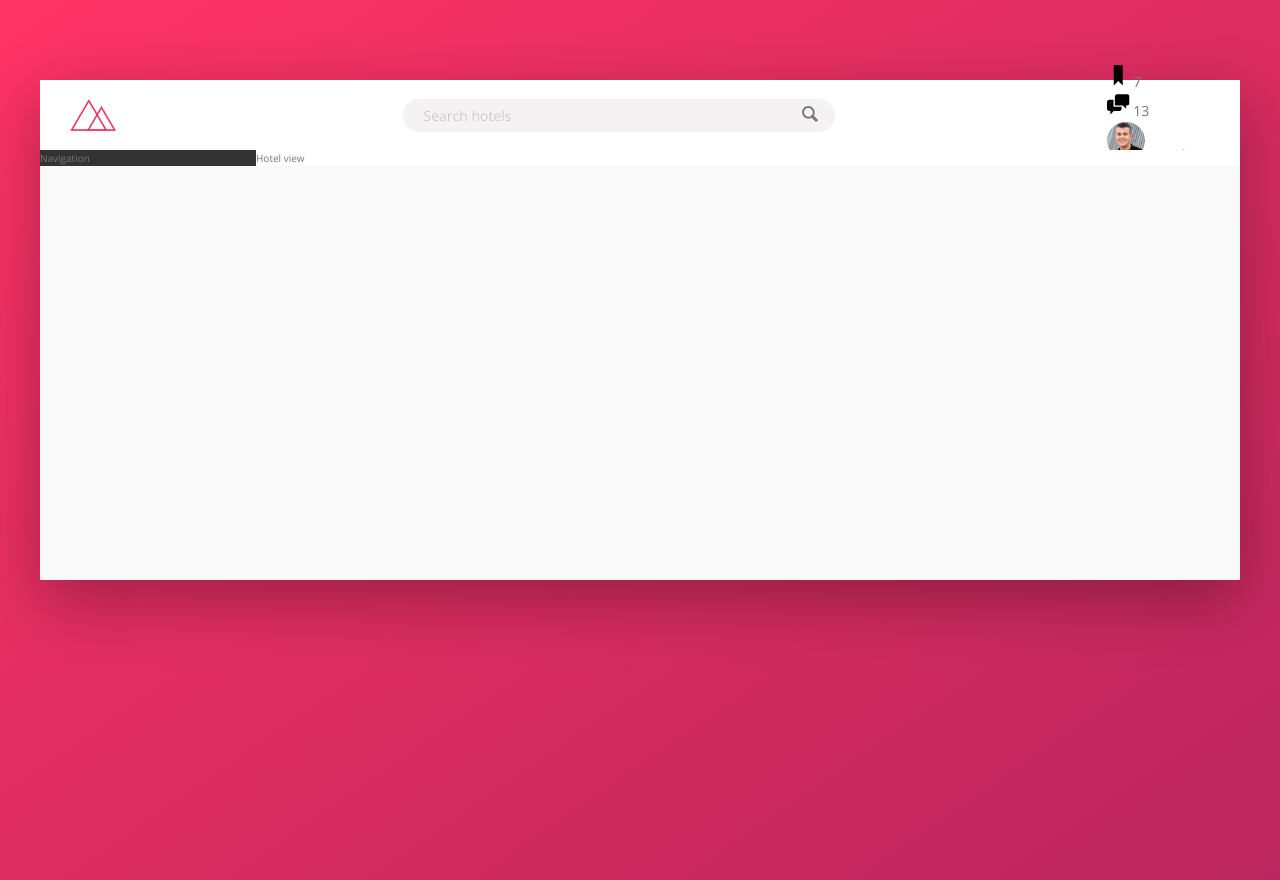
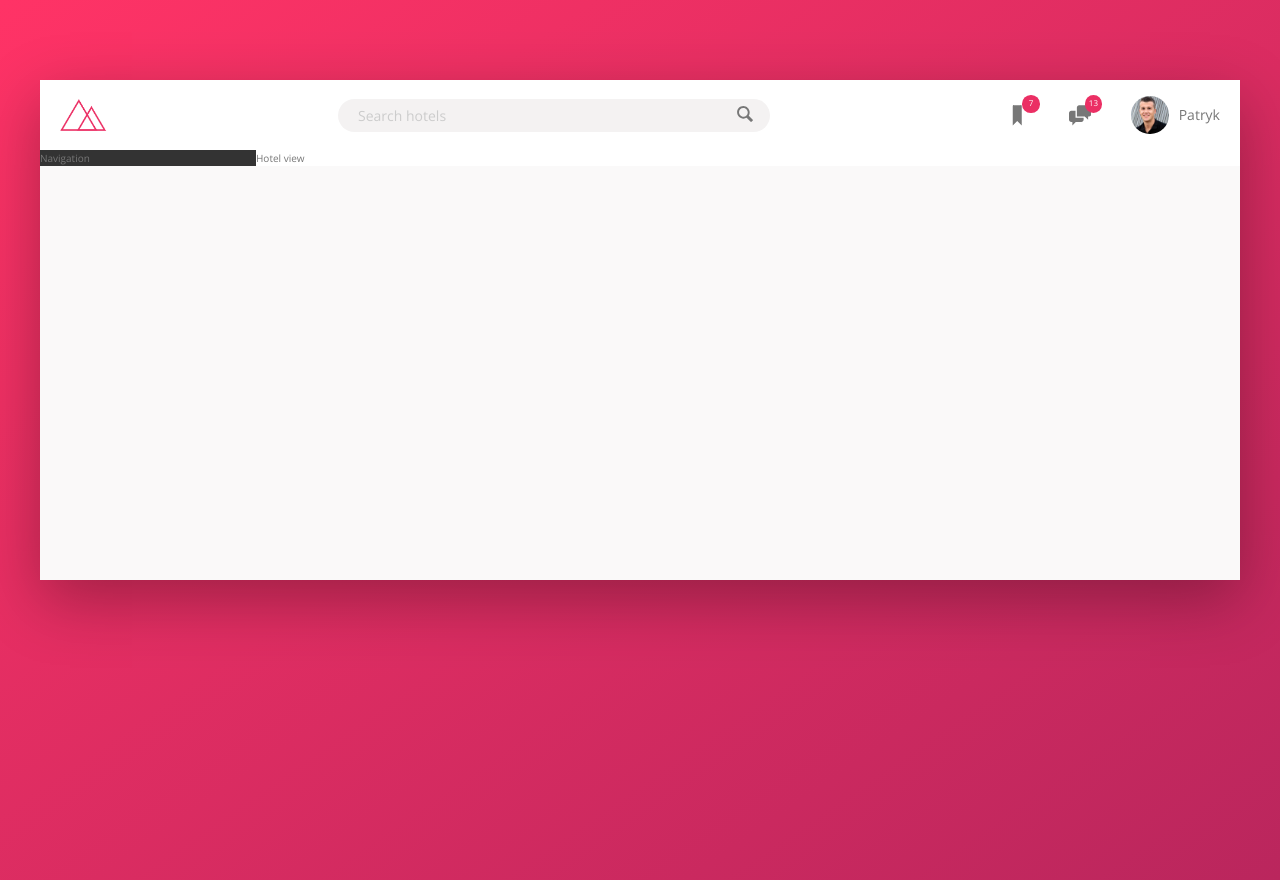
Before and after one commit to b3-bogusz/Trillo-CSS-Flexbox, a website: page index.html in a window 1280 px wide. Drawn offline with nearby package versions, Linux system fonts and the light colour scheme.

Commit message:
style header navigation

```diff
--- a/index.html
+++ b/index.html
@@ -39,7 +39,7 @@
                     </div>
                     <div class="user-nav__user">
                         <img src="img/user.jpg" alt="user" class="user-nav__user-photo">
-                        <span class="user-nav__user-name">Patryk Bogusz</span>
+                        <span class="user-nav__user-name">Patryk</span>
                     </div>
                 </nav>
             </header>
--- a/sass/_components.scss
+++ b/sass/_components.scss
@@ -3,7 +3,7 @@
 // LOGO
 .logo {
   height: 3.25rem;
-  margin-left: 3rem;
+  margin-left: 2rem;
 }
 
 //////////////////////////////////
@@ -62,16 +62,46 @@
 //////////////////////////////////
 // USER NAVIGATION
 .user-nav {
-  justify-content: flex-end;
+  align-self: stretch;
+  display: flex;
+  align-items: center;
+
+  & > * {
+   padding: 0 2rem;
+    cursor: pointer;
+    height: 100%;
+
+    display: flex;
+    align-items: center;
+  }
+
+  & > *:hover {
+  background-color: var(--color-grey-light-2);
+}
+
   &__icon-box {
-
+    position: relative;
   }
   &__icon {
     height: 2.25rem;
     width: 2.25rem;
+    fill: var(--color-grey-dark-2);
+
   }
   &__notification {
+    font-size: .8rem;
+    height: 1.75rem;
+    width: 1.75rem;
+    border-radius: 50%;
+    background-color: var(--color-primary);
+    color: #fff;
+    position: absolute;
+    top: 1.5rem;
+    right: .9rem;
 
+    display: flex;
+    justify-content: center;
+    align-items: center;
   }
   &__user {
 
@@ -79,6 +109,7 @@
   &__user-photo {
     height: 3.75rem;
     border-radius: 50%;
+    margin-right: 1rem;
   }
   &__user-name {
 
```
Also changed, not shown: css/style.css.
